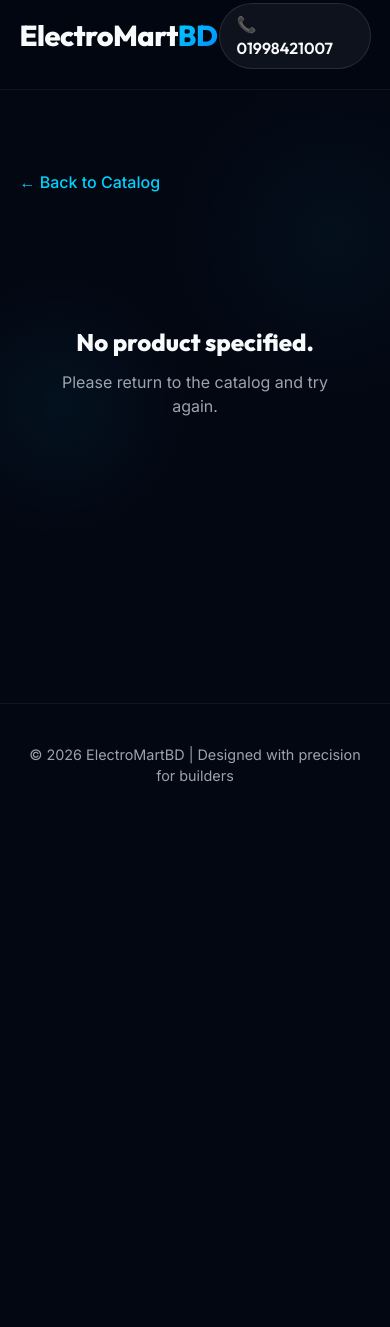
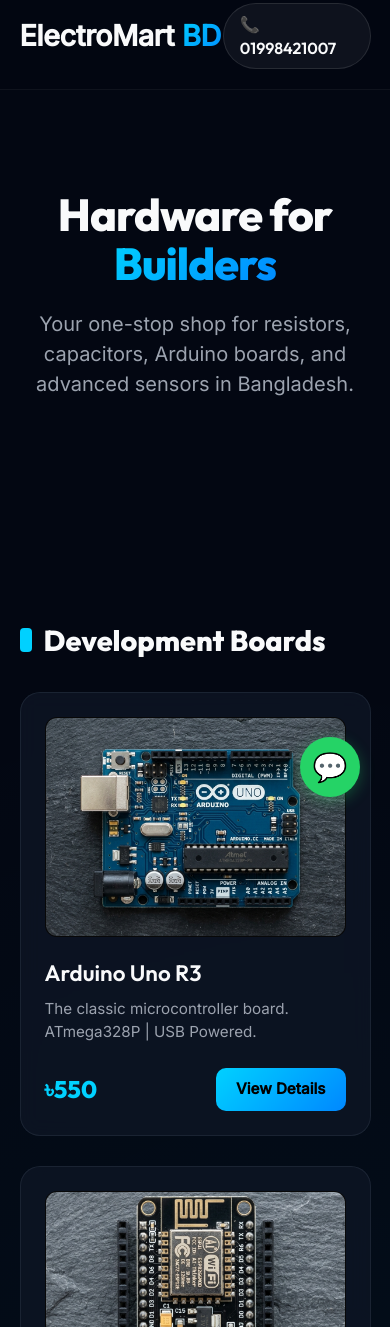
Before and after one commit to Mehrab-2020/mehrab-2020.github.io, a plain HTML site: page index.html in a window 390 px wide. Shown: the part 17-1344 px from the top of the page. Before the commit the page ends 844 px from the top, so only its background shows below. Drawn offline with Linux system fonts and the light colour scheme.

Commit message:
Add files via upload

```diff
--- a/index.html
+++ b/index.html
@@ -4,7 +4,47 @@
 <head>
   <meta charset="UTF-8">
   <meta name="viewport" content="width=device-width, initial-scale=1.0">
-  <title>Product Details | ElectroMartBD</title>
+
+  <!-- Primary Meta Tags -->
+  <title>ElectroMartBD | Electronics Components, Arduino & Sensors Store in BD</title>
+  <meta name="title" content="ElectroMartBD | Electronics Components, Arduino & Sensors Store in BD">
+  <meta name="description" content="Your one-stop shop for resistors, capacitors, Arduino boards, and advanced sensors in Bangladesh. High-quality hardware for builders at ElectroMartBD.">
+  <meta name="keywords" content="electronics components BD, Arduino store Bangladesh, buy resistors, capacitors, sensors BD, robotics parts Bangladesh, ElectroMartBD">
+  <meta name="robots" content="index, follow">
+  <link rel="canonical" href="https://electromartbd.com/">
+
+  <!-- Open Graph / Facebook -->
+  <meta property="og:type" content="website">
+  <meta property="og:url" content="https://electromartbd.com/">
+  <meta property="og:title" content="ElectroMartBD | Electronics Components, Arduino & Sensors Store in BD">
+  <meta property="og:description" content="Your one-stop shop for resistors, capacitors, Arduino boards, and advanced sensors in Bangladesh. High-quality hardware for builders at ElectroMartBD.">
+  <meta property="og:image" content="https://electromartbd.com/meta-image.jpg">
+
+  <!-- Twitter -->
+  <meta property="twitter:card" content="summary_large_image">
+  <meta property="twitter:url" content="https://electromartbd.com/">
+  <meta property="twitter:title" content="ElectroMartBD | Electronics Components, Arduino & Sensors Store in BD">
+  <meta property="twitter:description" content="Your one-stop shop for resistors, capacitors, Arduino boards, and advanced sensors in Bangladesh. High-quality hardware for builders at ElectroMartBD.">
+  <meta property="twitter:image" content="https://electromartbd.com/meta-image.jpg">
+
+  <!-- JSON-LD Structured Data for Local/Electronic Store -->
+  <script type="application/ld+json">
+  {
+    "@context": "https://schema.org",
+    "@type": "ElectronicsStore",
+    "name": "ElectroMartBD",
+    "image": "https://electromartbd.com/logo.png",
+    "url": "https://electromartbd.com/",
+    "telephone": "+8801998421007",
+    "address": {
+      "@type": "PostalAddress",
+      "addressLocality": "Dhaka",
+      "addressCountry": "BD"
+    },
+    "description": "Your one-stop shop for resistors, capacitors, Arduino boards, and advanced sensors in Bangladesh.",
+    "priceRange": "$$"
+  }
+  </script>
   <link
     href="https://fonts.googleapis.com/css2?family=Outfit:wght@300;400;600;800&family=Inter:wght@400;500&display=swap"
     rel="stylesheet">
@@ -36,12 +76,14 @@
       font-family: 'Inter', sans-serif;
       overflow-x: hidden;
       line-height: 1.5;
-      min-height: 100vh;
-      display: flex;
-      flex-direction: column;
     }
 
-    h1, h2, h3, h4, h5, h6 {
+    h1,
+    h2,
+    h3,
+    h4,
+    h5,
+    h6 {
       font-family: 'Outfit', sans-serif;
     }
 
@@ -59,7 +101,7 @@
       z-index: 100;
     }
 
-    nav h1 {
+    nav .logo {
       color: var(--text-main);
       font-size: 1.8rem;
       font-weight: 800;
@@ -69,56 +111,138 @@
       gap: 8px;
     }
 
-    nav h1 a {
-      color: inherit;
-      text-decoration: none;
-    }
-
-    nav h1 span {
+    nav .logo span {
       background: linear-gradient(135deg, #00d1ff, #0088ff);
       -webkit-background-clip: text;
+      background-clip: text;
       -webkit-text-fill-color: transparent;
       padding-right: 2px;
     }
 
-    .container {
-      max-width: 1000px;
-      margin: 60px auto;
-      padding: 20px 5%;
-      flex-grow: 1;
-      width: 100%;
-    }
-
-    .back-link {
-      display: inline-block;
-      color: var(--accent);
-      text-decoration: none;
-      margin-bottom: 30px;
-      font-weight: 500;
+    .contact-badge {
+      display: flex;
+      align-items: center;
+      gap: 8px;
+      font-weight: 600;
+      font-family: 'Outfit', sans-serif;
+      background: rgba(255, 255, 255, 0.05);
+      padding: 8px 16px;
+      border-radius: 99px;
+      border: 1px solid rgba(255, 255, 255, 0.1);
       transition: all 0.3s ease;
     }
 
-    .back-link:hover {
-      text-shadow: 0 0 10px var(--accent-glow);
-      transform: translateX(-5px);
+    .contact-badge:hover {
+      background: rgba(255, 255, 255, 0.08);
+      border-color: rgba(255, 255, 255, 0.2);
     }
 
-    .product-grid {
+    .hero {
+      text-align: center;
+      padding: 100px 20px;
+      max-width: 800px;
+      margin: 0 auto;
+      position: relative;
+    }
+
+    .hero h1 {
+      font-size: 4rem;
+      line-height: 1.1;
+      font-weight: 800;
+      margin-bottom: 20px;
+      letter-spacing: -1px;
+    }
+
+    .hero h1 span {
+      position: relative;
+      background: linear-gradient(135deg, #00d1ff, #0088ff);
+      -webkit-background-clip: text;
+      background-clip: text;
+      -webkit-text-fill-color: transparent;
+    }
+
+    .hero p {
+      color: var(--text-dim);
+      font-size: 1.25rem;
+      max-width: 600px;
+      margin: 0 auto 40px;
+      font-weight: 300;
+    }
+
+    .container {
+      max-width: 1200px;
+      margin: 0 auto;
+      padding: 20px 5%;
+      position: relative;
+      z-index: 10;
+    }
+
+    .section-title {
+      margin: 60px 0 30px;
+      font-size: 2.2rem;
+      font-weight: 700;
+      color: var(--text-main);
+      display: flex;
+      align-items: center;
+      gap: 12px;
+    }
+
+    .section-title::before {
+      content: '';
+      display: block;
+      width: 12px;
+      height: 24px;
+      background: var(--accent);
+      border-radius: 4px;
+    }
+
+    .grid {
       display: grid;
-      grid-template-columns: 1fr 1fr;
-      gap: 50px;
+      grid-template-columns: repeat(auto-fill, minmax(280px, 1fr));
+      gap: 30px;
+    }
+
+    .card {
       background: var(--card-bg);
+      backdrop-filter: blur(10px);
       border: 1px solid var(--card-border);
       border-radius: 20px;
-      padding: 40px;
-      box-shadow: 0 20px 40px rgba(0,0,0,0.4);
+      padding: 24px;
+      display: flex;
+      flex-direction: column;
+      transition: all 0.4s cubic-bezier(0.175, 0.885, 0.32, 1.275);
+      position: relative;
+      overflow: hidden;
     }
 
-    .product-image {
+    .card::before {
+      content: '';
+      position: absolute;
+      top: 0;
+      left: 0;
+      right: 0;
+      height: 1px;
+      background: linear-gradient(90deg, transparent, rgba(0, 209, 255, 0.5), transparent);
+      opacity: 0;
+      transition: opacity 0.4s ease;
+    }
+
+    .card:hover {
+      transform: translateY(-8px);
+      box-shadow: 0 15px 30px rgba(0, 0, 0, 0.4), 0 0 20px var(--accent-glow);
+      border-color: rgba(0, 209, 255, 0.3);
+    }
+
+    .card:hover::before {
+      opacity: 1;
+    }
+
+    .img-container {
       width: 100%;
-      height: 400px;
+      height: 220px;
       border-radius: 12px;
       background: #000;
+      margin-bottom: 20px;
       display: flex;
       align-items: center;
       justify-content: center;
@@ -126,123 +250,133 @@
       border: 1px solid rgba(255, 255, 255, 0.03);
     }
 
-    .product-image img {
-      max-width: 100%;
-      max-height: 100%;
-      object-fit: contain;
+    .card img {
+      width: 100%;
+      height: 100%;
+      object-fit: cover;
       transition: transform 0.5s ease;
     }
 
-    .product-image:hover img {
+    .card:hover img {
       transform: scale(1.05);
     }
 
-    .product-details {
-      display: flex;
-      flex-direction: column;
+    .card h3 {
+      font-size: 1.4rem;
+      margin-bottom: 8px;
+      font-weight: 600;
     }
 
-    .product-title {
-      font-size: 2.5rem;
-      font-weight: 800;
-      margin-bottom: 10px;
-      background: linear-gradient(135deg, #ffffff, #a0a0a0);
-      -webkit-background-clip: text;
-      -webkit-text-fill-color: transparent;
+    .card p {
+      color: var(--text-dim);
+      font-size: 0.95rem;
+      flex-grow: 1;
     }
 
-    .product-price {
-      font-size: 2rem;
-      color: var(--accent);
-      font-weight: 700;
-      font-family: 'Outfit', sans-serif;
-      margin-bottom: 30px;
+    .card-footer {
       display: flex;
+      justify-content: space-between;
       align-items: center;
-      gap: 10px;
+      margin-top: 24px;
     }
 
-    .product-price span {
-      font-size: 1rem;
-      color: var(--text-dim);
-      font-weight: 400;
-      text-decoration: line-through;
+    .price {
+      font-size: 1.5rem;
+      font-weight: 800;
+      font-family: 'Outfit', sans-serif;
+      color: var(--accent);
     }
 
-    .product-desc {
-      color: var(--text-dim);
-      font-size: 1.1rem;
-      margin-bottom: 30px;
-      line-height: 1.7;
+    .btn {
+      background: linear-gradient(135deg, #00d1ff, #0088ff);
+      color: #000;
+      padding: 10px 20px;
+      border-radius: 10px;
+      text-decoration: none;
+      font-weight: 600;
+      font-size: 0.95rem;
+      transition: all 0.3s ease;
+      display: inline-flex;
+      align-items: center;
+      gap: 6px;
     }
 
-    .features-list {
-      margin-bottom: 40px;
-      list-style: none;
-    }
-
-    .features-list li {
-      margin-bottom: 12px;
-      display: flex;
-      align-items: flex-start;
-      gap: 10px;
-      color: var(--text-main);
-    }
-
-    .features-list li::before {
-      content: '✓';
-      color: var(--accent);
-      font-weight: bold;
-    }
-
-    .order-btn {
-      background: linear-gradient(135deg, #00d1ff, #0088ff);
-      color: #000;
-      padding: 16px 30px;
-      border-radius: 12px;
-      text-decoration: none;
-      font-weight: 800;
-      font-size: 1.1rem;
-      text-align: center;
-      transition: all 0.3s ease;
-      display: flex;
-      justify-content: center;
-      align-items: center;
-      gap: 10px;
-      border: none;
-      cursor: pointer;
-    }
-
-    .order-btn:hover {
-      box-shadow: 0 0 25px var(--accent-glow);
-      transform: translateY(-3px);
+    .btn:hover {
+      box-shadow: 0 0 15px var(--accent-glow);
+      transform: translateY(-2px);
       filter: brightness(1.1);
     }
 
     footer {
       text-align: center;
-      padding: 40px 20px;
-      margin-top: auto;
+      padding: 60px 20px;
+      margin-top: 60px;
       border-top: 1px solid rgba(255, 255, 255, 0.05);
       color: var(--text-dim);
       font-size: 0.9rem;
     }
 
-    .error-container {
-      text-align: center;
-      padding: 100px 20px;
+    .whatsapp-float {
+      position: fixed;
+      bottom: 30px;
+      right: 30px;
+      background: #25D366;
+      color: white;
+      width: 60px;
+      height: 60px;
+      display: flex;
+      align-items: center;
+      justify-content: center;
+      border-radius: 50%;
+      font-size: 28px;
+      text-decoration: none;
+      box-shadow: 0 4px 15px rgba(37, 211, 102, 0.3);
+      transition: all 0.3s ease;
+      z-index: 1000;
+    }
+
+    .whatsapp-float:hover {
+      transform: scale(1.1);
+      box-shadow: 0 6px 20px rgba(37, 211, 102, 0.4);
+    }
+
+    /* Subtle entry animation */
+    @keyframes fadeUp {
+      from {
+        opacity: 0;
+        transform: translateY(20px);
+      }
+
+      to {
+        opacity: 1;
+        transform: translateY(0);
+      }
+    }
+
+    .card {
+      animation: fadeUp 0.6s ease-out forwards;
+      opacity: 0;
+    }
+
+    .card:nth-child(1) {
+      animation-delay: 0.1s;
+    }
+
+    .card:nth-child(2) {
+      animation-delay: 0.2s;
     }
 
     @media (max-width: 768px) {
-      .product-grid {
-        grid-template-columns: 1fr;
-        padding: 20px;
+      .hero h1 {
+        font-size: 2.8rem;
       }
-      .product-image {
-        height: 300px;
+
+      .section-title {
+        font-size: 1.8rem;
       }
-      .product-title {
-        font-size: 2rem;
+
+      .grid {
+        grid-template-columns: repeat(auto-fill, minmax(240px, 1fr));
       }
     }
   </style>
@@ -250,95 +384,70 @@
 
 <body>
 
-  <nav>
-    <h1><a href="index.html">ElectroMart<span>BD</span></a></h1>
-    <div style="display: flex; align-items: center; gap: 8px; font-weight: 600; font-family: 'Outfit', sans-serif; background: rgba(255, 255, 255, 0.05); padding: 8px 16px; border-radius: 99px; border: 1px solid rgba(255, 255, 255, 0.1);">📞 01998421007</div>
-  </nav>
+  <header>
+    <nav>
+      <div class="logo">ElectroMart<span>BD</span></div>
+      <div class="contact-badge">📞 01998421007</div>
+    </nav>
+  </header>
 
-  <div class="container" id="main-content">
-    <a href="index.html" class="back-link">← Back to Catalog</a>
+  <main>
+    <section class="hero">
+      <h1>Hardware for <span>Builders</span></h1>
+      <p>Your one-stop shop for resistors, capacitors, Arduino boards, and advanced sensors in Bangladesh.</p>
+    </section>
 
-    <div id="product-view">
-      <!-- Injected by JS -->
-    </div>
-  </div>
+    <section class="container" id="catalog-container">
+      <!-- Products will be dynamically generated here by JS -->
+    </section>
+  </main>
 
   <footer>
     <p>© 2026 ElectroMartBD | Designed with precision for builders</p>
   </footer>
 
+  <!-- Floating WhatsApp Button -->
+  <a class="whatsapp-float" href="https://wa.me/8801998421007" target="_blank" title="Chat on WhatsApp">💬</a>
+
+  <!-- Product Data and Dynamic Rendering -->
   <script src="products.js"></script>
   <script>
     document.addEventListener("DOMContentLoaded", () => {
-      // Get product ID from URL
-      const urlParams = new URLSearchParams(window.location.search);
-      const productId = urlParams.get('id');
+      const container = document.getElementById("catalog-container");
 
-      const productView = document.getElementById("product-view");
+      productsData.forEach(category => {
+        // Create category title
+        const titleText = document.createElement("h2");
+        titleText.className = "section-title";
+        titleText.textContent = category.category;
+        container.appendChild(titleText);
 
-      if (!productId) {
-        showError("No product specified.");
-        return;
-      }
+        // Create grid
+        const grid = document.createElement("div");
+        grid.className = "grid";
 
-      // Fetch product from data
-      const product = getProductById(productId);
+        category.items.forEach((item, index) => {
+          const card = document.createElement("div");
+          card.className = "card";
+          card.style.animationDelay = `${0.1 * (index + 1)}s`;
 
-      if (!product) {
-        showError("Product not found.");
-        return;
-      }
+          card.innerHTML = `
+            <div class="img-container">
+              <img src="${item.image}" alt="${item.name}">
+            </div>
+            <h3>${item.name}</h3>
+            <p>${item.shortDesc}</p>
+            <div class="card-footer">
+              <div class="price">${item.price}</div>
+              <a class="btn" href="product.html?id=${item.id}">View Details</a>
+            </div>
+          `;
 
-      // Render product
-      renderProduct(product);
+          grid.appendChild(card);
+        });
 
-      function showError(msg) {
-        document.title = "Not Found | ElectroMartBD";
-        productView.innerHTML = `
-          <div class="error-container">
-            <h2>${msg}</h2>
-            <p style="color: var(--text-dim); margin-top: 10px;">Please return to the catalog and try again.</p>
-          </div>
-        `;
-      }
-
-      function renderProduct(p) {
-        document.title = `${p.name} | ElectroMartBD`;
-
-        // Render features
-        const featuresHtml = p.features.map(f => `<li>${f}</li>`).join('');
-
-        // WhatsApp Message
-        const waMessage = encodeURIComponent(`Hello! I want to order: ${p.name}`);
-
-        productView.innerHTML = `
-          <div class="product-grid">
-            <div class="product-image">
-              <img src="${p.image}" alt="${p.name}">
-            </div>
-
-            <div class="product-details">
-              <h2 class="product-title">${p.name}</h2>
-              <div class="product-price">${p.price}</div>
-
-              <div class="product-desc">
-                <p>${p.fullDesc}</p>
-              </div>
-
-              <h3 style="margin-bottom: 15px; font-size: 1.2rem; color: #fff;">Key Features:</h3>
-              <ul class="features-list">
-                ${featuresHtml}
-              </ul>
-
-              <div style="margin-top: auto;">
-                <a href="https://wa.me/8801998421007?text=${waMessage}" target="_blank" class="order-btn">
-                   Order via WhatsApp
-                </a>
-              </div>
-            </div>
-          </div>
-        `;
-      }
+        container.appendChild(grid);
+      });
     });
   </script>
 
```
